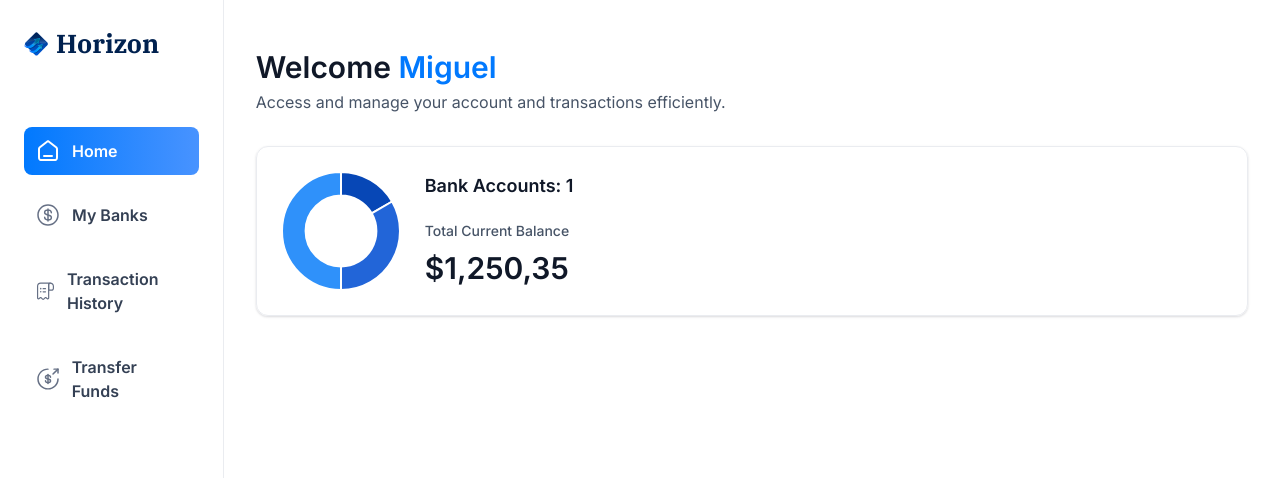
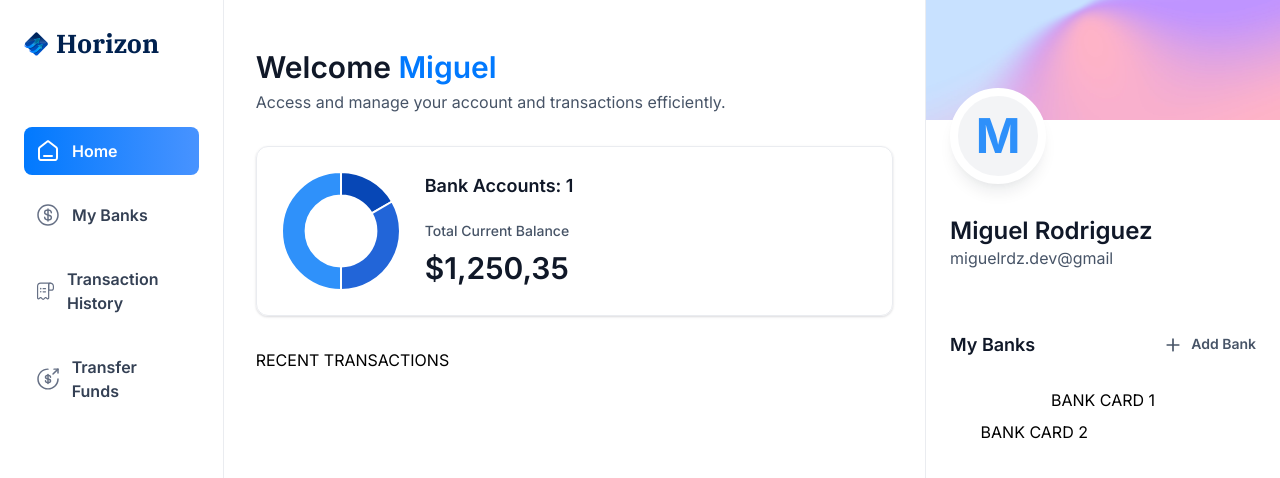
Before and after one commit to miguel-ardz/banking, a Next.js app: page / in a window 1280 px wide. Shown: the top 478 px of the page. Built offline with nearby package versions, Linux system fonts and the light colour scheme.

Commit message:
Update on Right Side Bar

```diff
--- a/app/(root)/page.tsx
+++ b/app/(root)/page.tsx
@@ -1,9 +1,10 @@
 import HeaderBox from '@/components/HeaderBox'
+import RightSidebar from '@/components/RightSidebar';
 import TotalBalanceBox from '@/components/TotalBalanceBox';
 
 const Home = () => {
 
-  const loggedIn = { firstName: 'Miguel' };
+  const loggedIn = { firstName: 'Miguel', lastName: 'Rodriguez', email: 'miguelrdz.dev@gmail' };
 
   return (
     <section className="home">
@@ -22,7 +23,15 @@
             totalCurrentBalance={1250.35}
           />
         </header>
+
+        RECENT TRANSACTIONS
       </div>
+
+      <RightSidebar
+        user={loggedIn}
+        transactions={[]}
+        banks={[{}, {}]}
+      />
     </section>
   )
 }
--- a/components/MobileNav.tsx
+++ b/components/MobileNav.tsx
@@ -1,5 +1,4 @@
 "use client";
-
 import {
   Sheet,
   SheetClose,
--- /dev/null
+++ b/components/RightSidebar.tsx
@@ -0,0 +1,59 @@
+import Image from 'next/image'
+import Link from 'next/link'
+import React from 'react'
+
+const RightSidebar = ( {user, transactions, banks}: RightSidebarProps ) => {
+  return (
+    <aside className="right-sidebar">
+      <section className="flex flex-col pb-8">
+        <div className="profile-banner"/>
+        <div className="profile">
+          <div className="profile-img">
+            <span className="text-5xl font-bold text-blue-500">{user.firstName[0]}</span>
+          </div>
+
+          <div className="profile-details">
+            <h1 className="profile-name">
+              {user.firstName} {user.lastName}
+            </h1>
+            <p className="profile-email">
+              {user.email}
+            </p>
+          </div>
+        </div>
+      </section>
+
+      <section className="banks">
+        <div className="flex w-full justify-between">
+          <h2 className="header-2">My Banks</h2>
+          <Link href="/" className="flex gap-2">
+            <Image
+              src="/icons/plus.svg"
+              width={20}
+              height={20}
+              alt="plus"
+            />
+            <h2 className="text-14 font-semibold text-gray-600">
+              Add Bank
+            </h2>
+          </Link>
+        </div>
+
+        {banks?.length > 0 && (
+          <div className="relative flex flex-1 flex-col items-center justify-center gap-5">
+            <div className="relative z-10">
+              BANK CARD 1
+            </div>
+            {banks[1] && (
+              <div className="absolute right-0 top-8 z-0 w-[90%]">
+                BANK CARD 2
+              </div>
+            )}
+          </div>
+        )}
+      </section>
+    </aside>
+  )
+}
+
+export default RightSidebar
```
